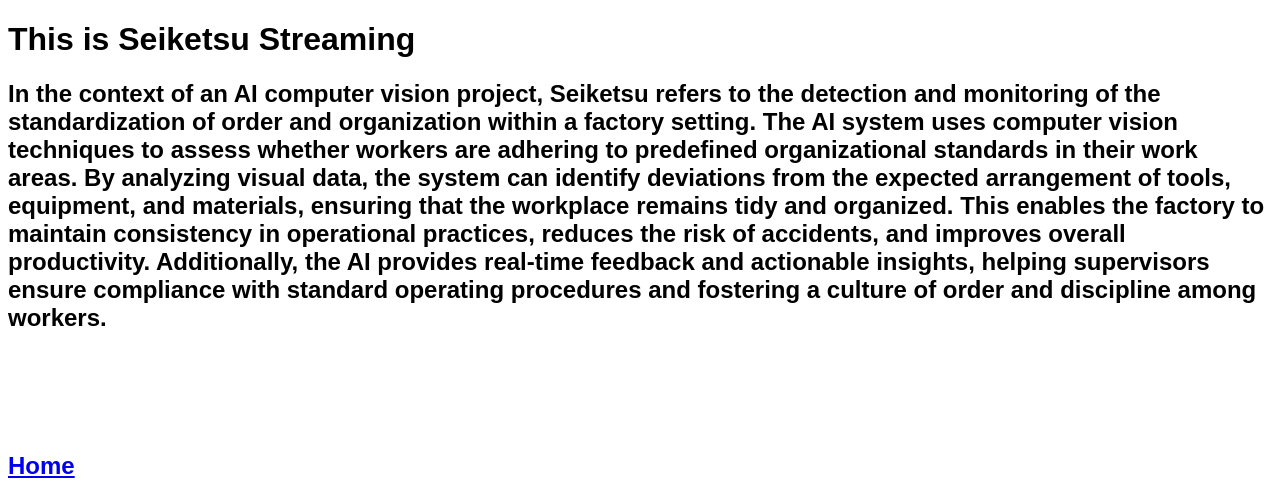
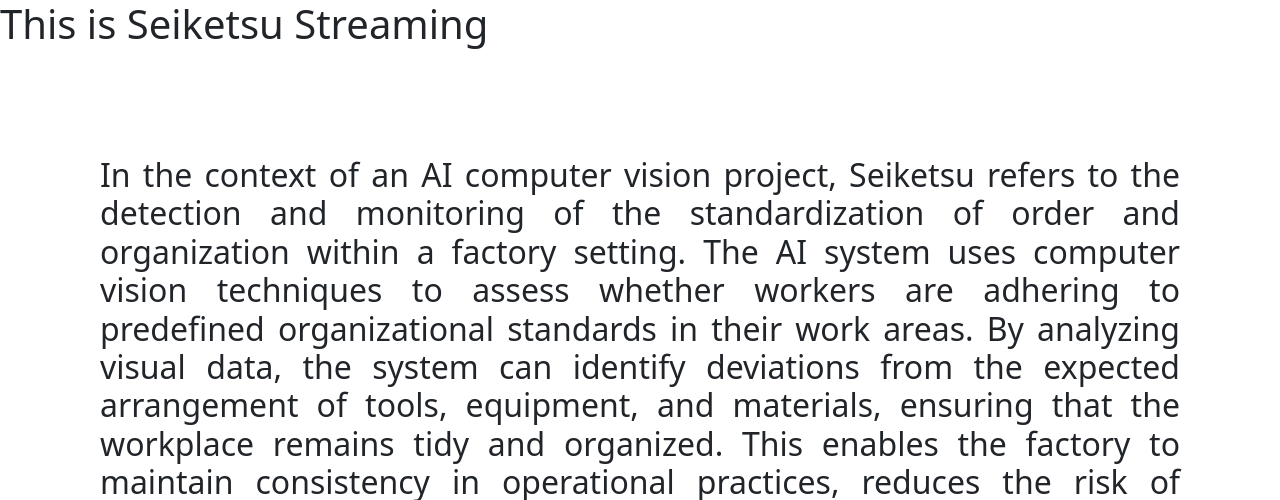
Before and after one commit to Troppo99/VISUALAI, a Django app: page /seiketsu_page/ in a window 1280 px wide. Shown: the top 500 px of the page. Run offline with Django 5.2, Linux system fonts and the light colour scheme; grey boxes are pictures that could not be loaded.

Commit message:
#dj css mulai paham

```diff
--- /dev/null
+++ b/website/seiketsu/static/seiketsu/css/styles.css
@@ -0,0 +1,4 @@
+h2{
+  text-align: justify;
+  padding: 100px;
+}
--- a/website/seiketsu/templates/seiketsu/index.html
+++ b/website/seiketsu/templates/seiketsu/index.html
@@ -5,8 +5,9 @@
   <meta charset="UTF-8">
   <meta name="viewport" content="width=device-width, initial-scale=1.0">
   <title>V5S-Seiketsu</title>
-  <!-- <link rel="stylesheet" href="https://cdn.jsdelivr.net/npm/bootstrap@5.3.0/dist/css/bootstrap.min.css"> -->
-  <link rel="stylesheet" href="..\..\static\css\styles.css">
+  <link rel="stylesheet" href="https://cdn.jsdelivr.net/npm/bootstrap@5.3.0/dist/css/bootstrap.min.css">
+  <link rel="stylesheet" href="{% static 'seiketsu/css/styles.css' %}">
+
 </head>
 <body>
   <h1>This is Seiketsu Streaming</h1>
```
Also changed, not shown: website/seiketsu/static/css/styles.css (deleted, +0 -14 lines).
